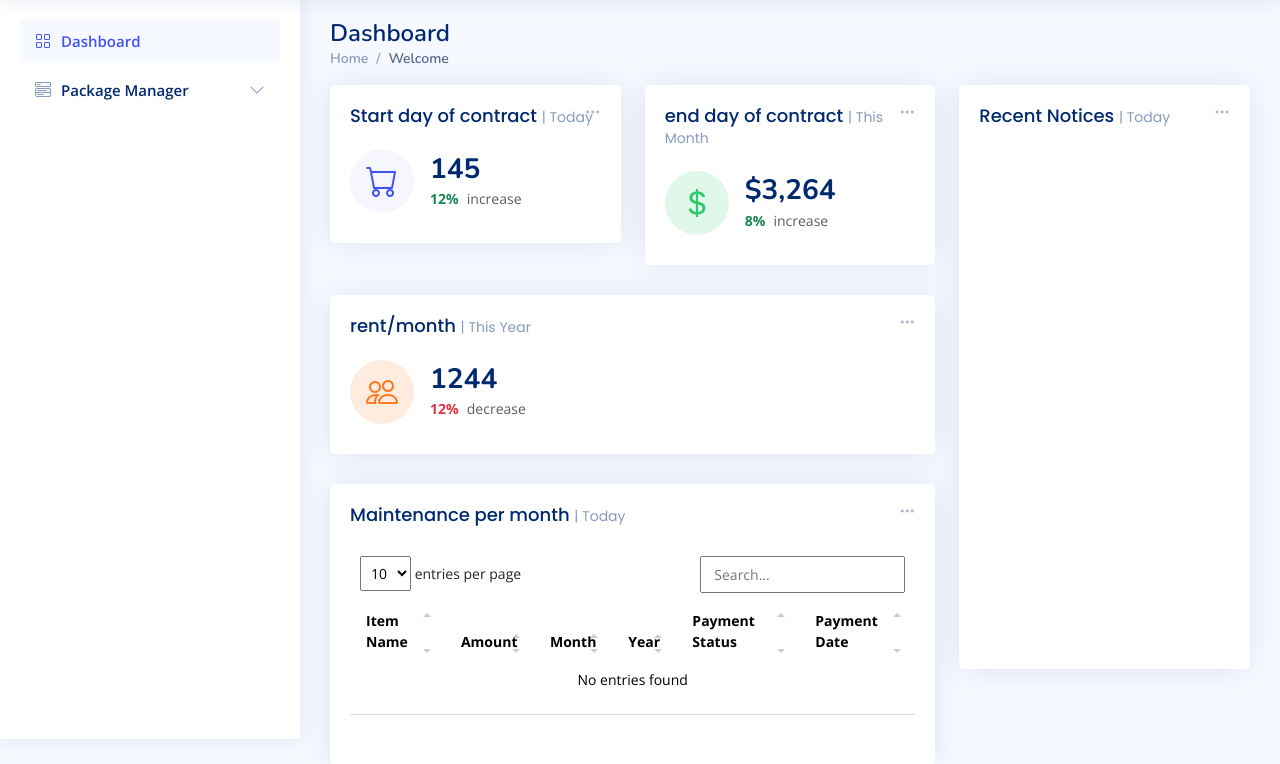
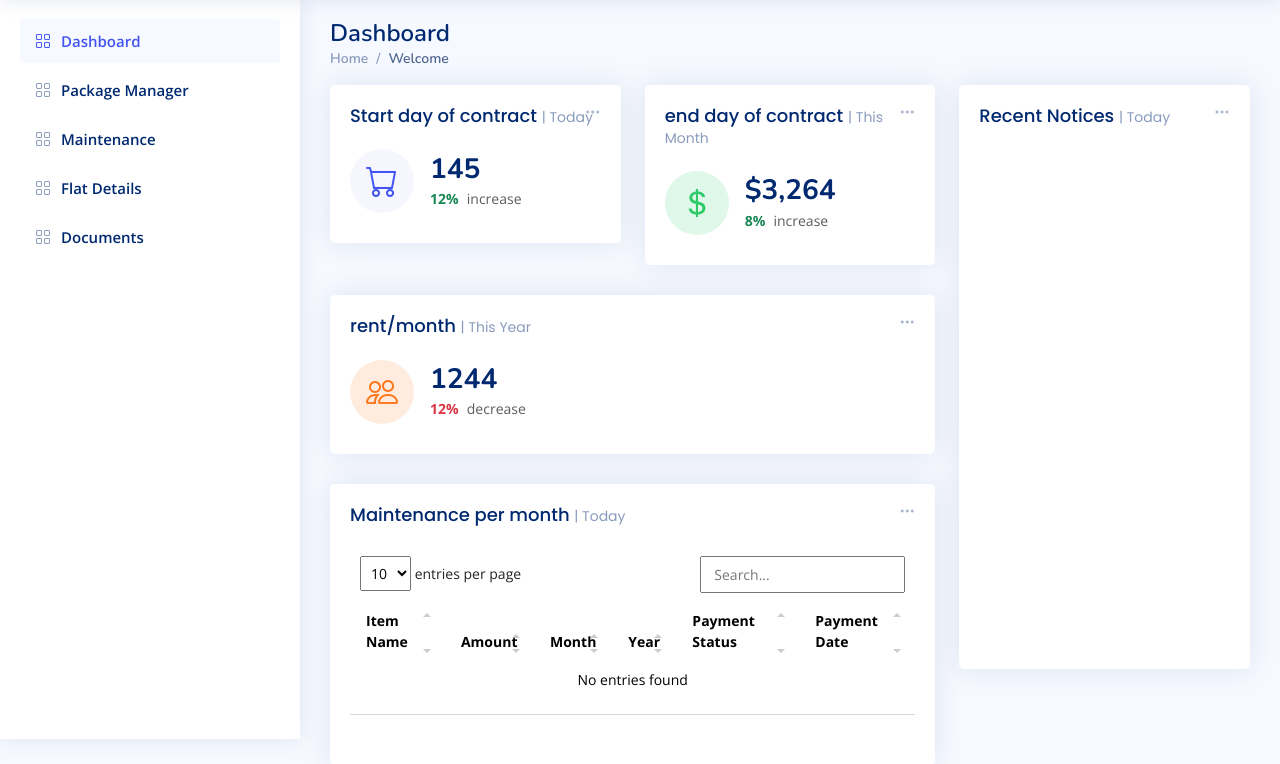
Before and after one commit to flawless3s/Society_Management_Website, a Flask app: template templates/Member_dashboard.html in a window 1280 px wide. Shown: the part 61-825 px from the top of the page. Run offline with Flask 3, Linux system fonts and the light colour scheme; the template is opened without the code that fills it, so the values that code supplies are empty; some libraries are stand-ins or nearby versions.

Commit message:
Side bar imporvemments

```diff
--- a/templates/Member_dashboard.html
+++ b/templates/Member_dashboard.html
@@ -282,9 +282,9 @@
       </li><!-- End Dashboard Nav -->
 
       <li class="nav-item">
-        <a class="nav-link collapsed" data-bs-target="#components-nav" data-bs-toggle="collapse" href="#">
+        <!-- <a class="nav-link collapsed" data-bs-target="#components-nav" data-bs-toggle="collapse" href="#">
           <i class="bi bi-menu-button-wide"></i><span>Package Manager</span><i class="bi bi-chevron-down ms-auto"></i>
-        </a>
+        </a> -->
         <ul id="components-nav" class="nav-content collapse " data-bs-parent="#sidebar-nav">
           <!--<li>
             <a href="components-alerts.html">
@@ -359,6 +359,34 @@
           </li> -->
         </ul>
       </li><!-- End Components Nav -->
+
+      <li class="nav-item">
+        <a class="nav-link collapsed" href="{{ url_for('dashboard') }}">
+          <i class="bi bi-grid"></i>
+          <span>Package Manager</span>
+        </a>
+      </li>
+
+      <li class="nav-item">
+        <a class="nav-link collapsed" href="{{ url_for('dashboard') }}">
+          <i class="bi bi-grid"></i>
+          <span>Maintenance</span>
+        </a>
+      </li>
+
+      <li class="nav-item">
+        <a class="nav-link collapsed" href="{{ url_for('dashboard') }}">
+          <i class="bi bi-grid"></i>
+          <span>Flat Details</span>
+        </a>
+      </li>
+
+      <li class="nav-item">
+        <a class="nav-link collapsed" href="{{ url_for('dashboard') }}">
+          <i class="bi bi-grid"></i>
+          <span>Documents</span>
+        </a>
+      </li>
 
       <li class="nav-item"><!--
         <a class="nav-link collapsed" data-bs-target="#forms-nav" data-bs-toggle="collapse" href="#">
```
